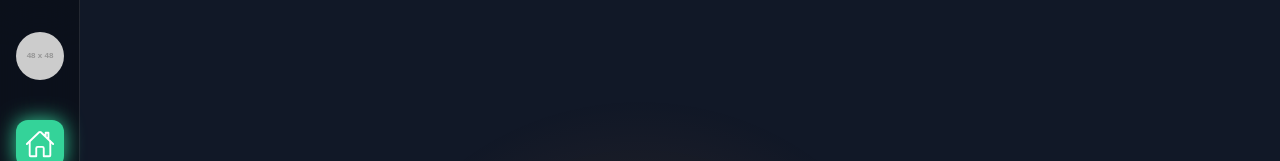
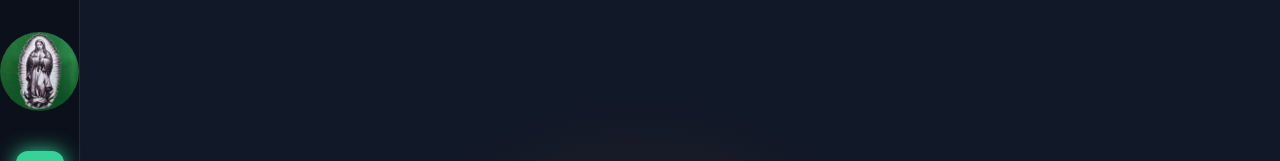
Before and after one commit to HugoFerreira84/tlcnossasenhoradosprazeres, a plain HTML site: page index.html in a window 1280 px wide. Shown: the top 161 px of the page. Drawn offline with nearby package versions, Linux system fonts and the light colour scheme; placeholder pictures from the web are drawn by us.

Commit message:
Add files via upload

```diff
--- a/index.html
+++ b/index.html
@@ -184,7 +184,7 @@
     <aside id="sidebar"
         class="fixed top-0 left-0 h-screen w-20 bg-black/30 backdrop-blur-xl border-r border-white/10 flex flex-col items-center py-8 z-20">
         <a href="#" class="mb-10">
-            <img src="https://via.placeholder.com/48x48/f97316/111827?text=T" alt="Logo TLC" class="rounded-full">
+            <img src="logo.JPG" alt="Logo TLC" class="rounded-full">
         </a>
         <ul id="sidebar-nav" class="flex flex-col items-center gap-6">
         </ul>
```
Also changed, not shown: logo.JPG (added).
